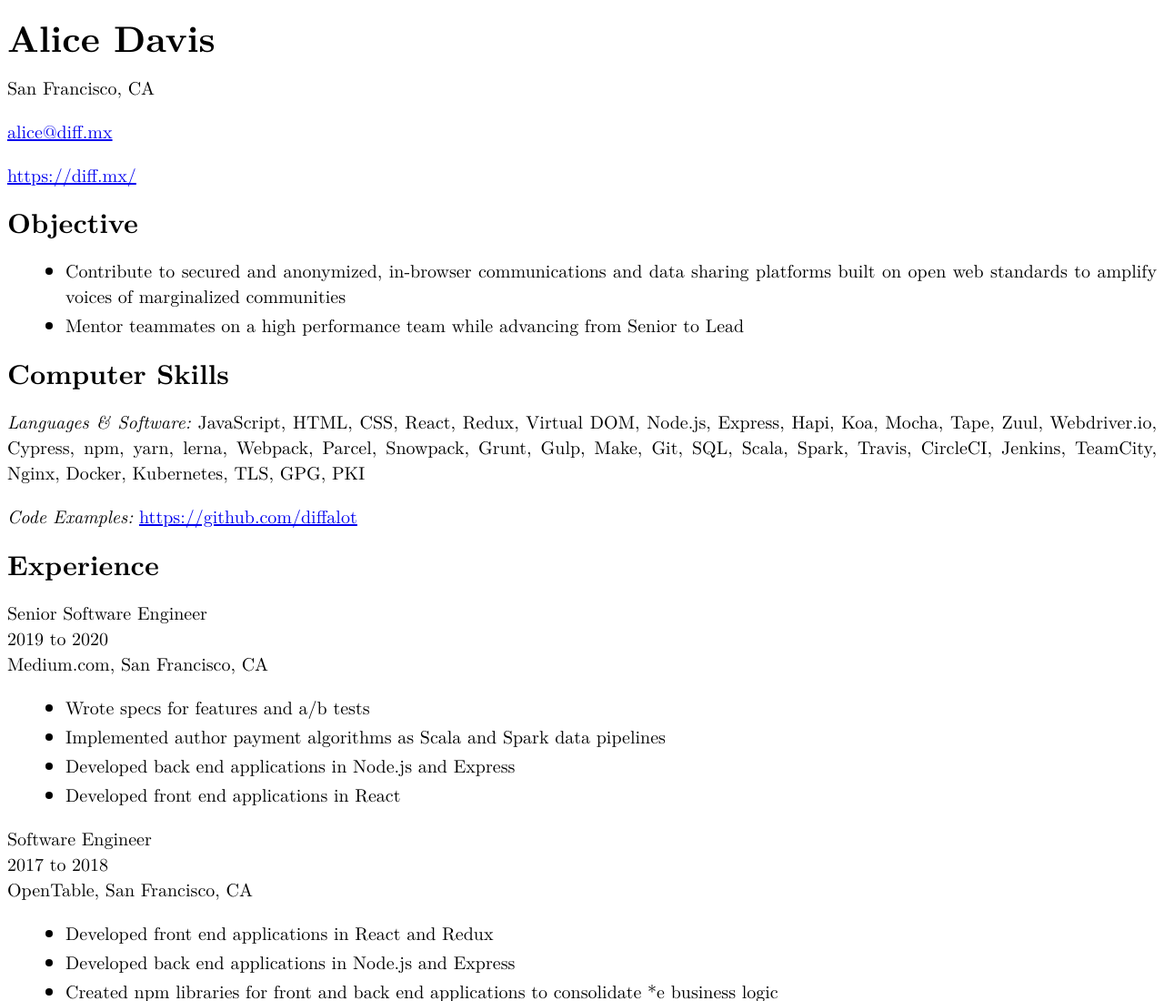
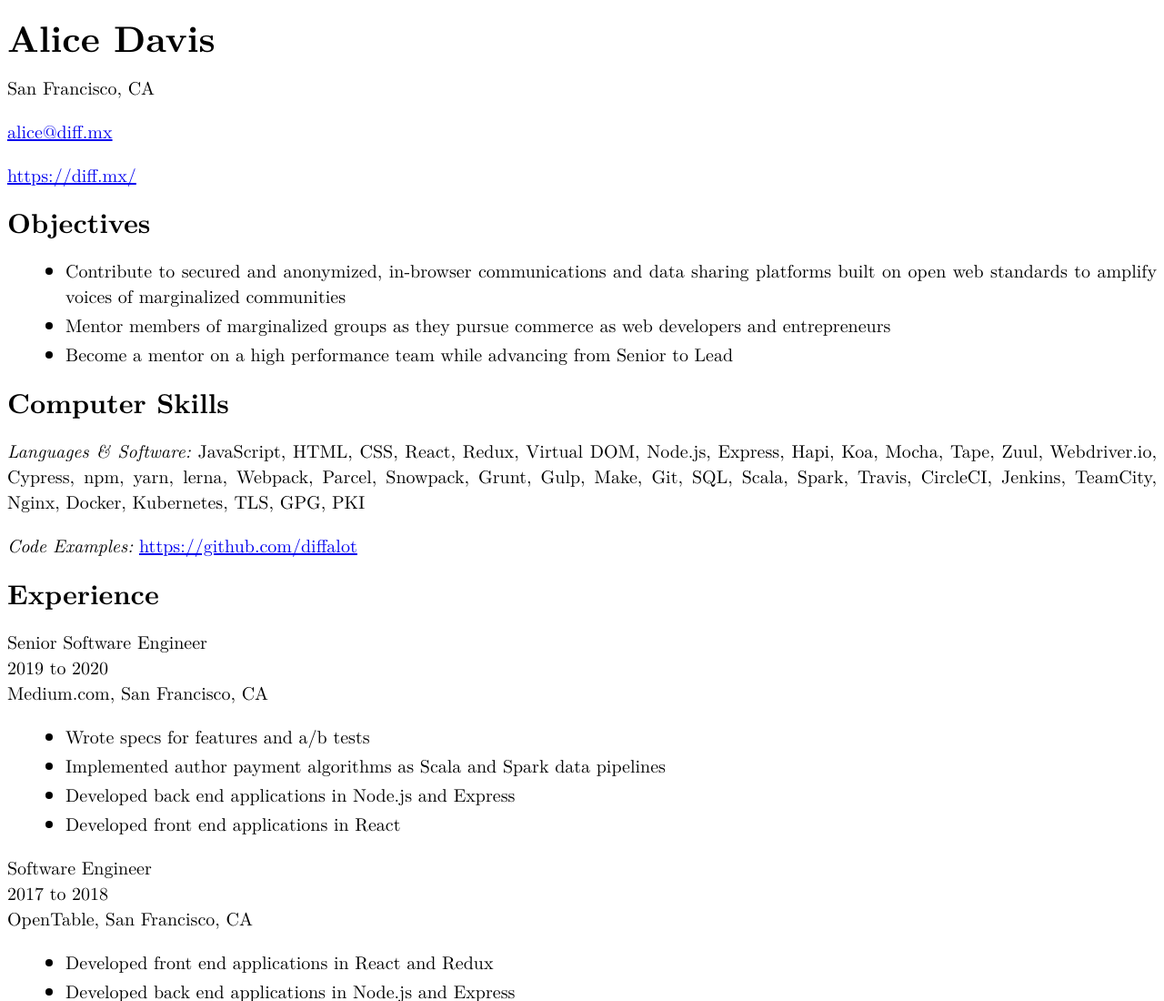
Before and after one commit to diffalot/diff.mx, a Gatsby site: page /resume in a window 1280 px wide. Shown: the top 1100 px of the page at 91% size. Built offline with nearby package versions, Linux system fonts and the light colour scheme; Gatsby itself is replaced by a stand-in of ours; some packages are replaced by stand-ins of ours; what @tailwindcss/typography would draw is missing.

Commit message:
I'm learning

```diff
--- a/src/pages/resume.mdx
+++ b/src/pages/resume.mdx
@@ -16,12 +16,11 @@ import Employment from '../components/CurriculumVitae/Employment'
   website="https://diff.mx/"
 />
 
-<Section title="Objective">
+<Section title="Objectives">
 
 * Contribute to secured and anonymized, in-browser communications and data sharing platforms built on open web standards to amplify voices of marginalized communities
-* Mentor teammates on a high performance team while advancing from Senior to Lead
-
-<!-- * Train members of marginalized groups for entry level positions in software engineering and empower them to build their own web development consultancies -->
+* Mentor members of marginalized groups as they pursue commerce as web developers and entrepreneurs
+* Become a mentor on a high performance team while advancing from Senior to Lead
 
 </Section>
 
```
